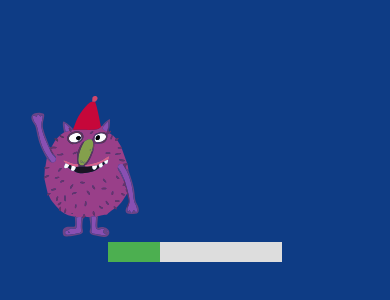
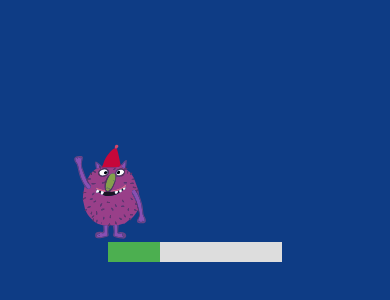
Before and after one commit to ElenaMazyrina/msk-time-left, an Angular app: page / in a window 390 px wide. Shown: the part 66-366 px from the top of the page. Built offline with nearby package versions, Linux system fonts and the light colour scheme.

Commit message:
media queries

```diff
--- a/src/app/man/man.css
+++ b/src/app/man/man.css
@@ -2,6 +2,15 @@
   display: block;
 }
 
-svg {
-  /*transform: scale(30%);*/
+.man-picture {
+  width: 100px;
+  height: 100px;
 }
+
+
+@media (min-width: 768px) {
+  .man-picture {
+    width: 150px;
+    height: 150px;
+  }
+}
--- a/src/app/man/man.html
+++ b/src/app/man/man.html
@@ -1 +1 @@
-<img src="butzer.svg" width="150" height="150"/>
+<img class="man-picture" src="butzer.svg" />
--- a/src/app/progress-bar/progress-bar.css
+++ b/src/app/progress-bar/progress-bar.css
@@ -20,5 +20,11 @@
 .progress-bar-butzerman {
   position: absolute;
   right: 0;
-  top: -150px;
+  top: -100px;
 }
+
+@media (min-width: 768px) {
+  .progress-bar-butzerman {
+    top: -150px;
+  }
+}
```
